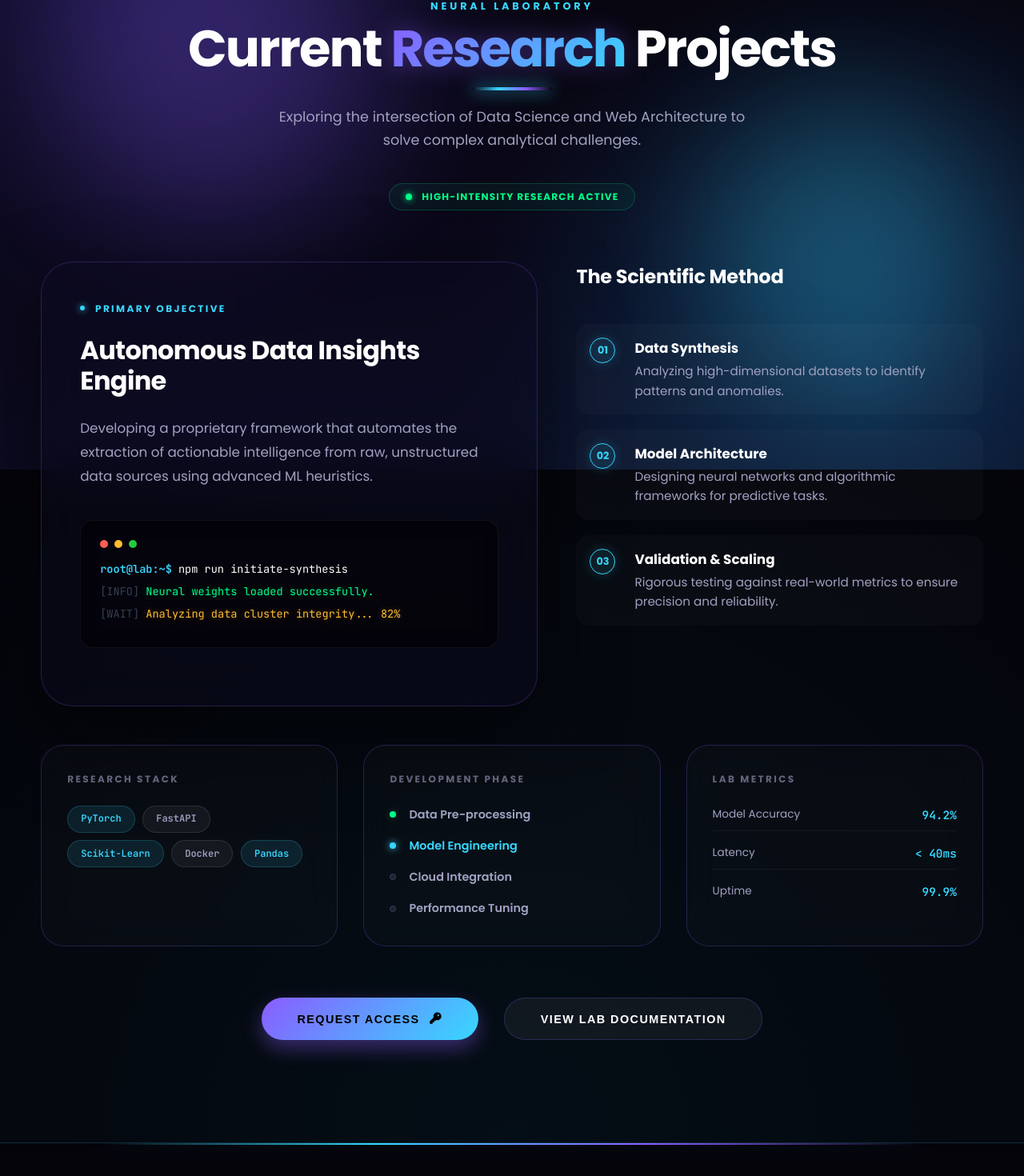
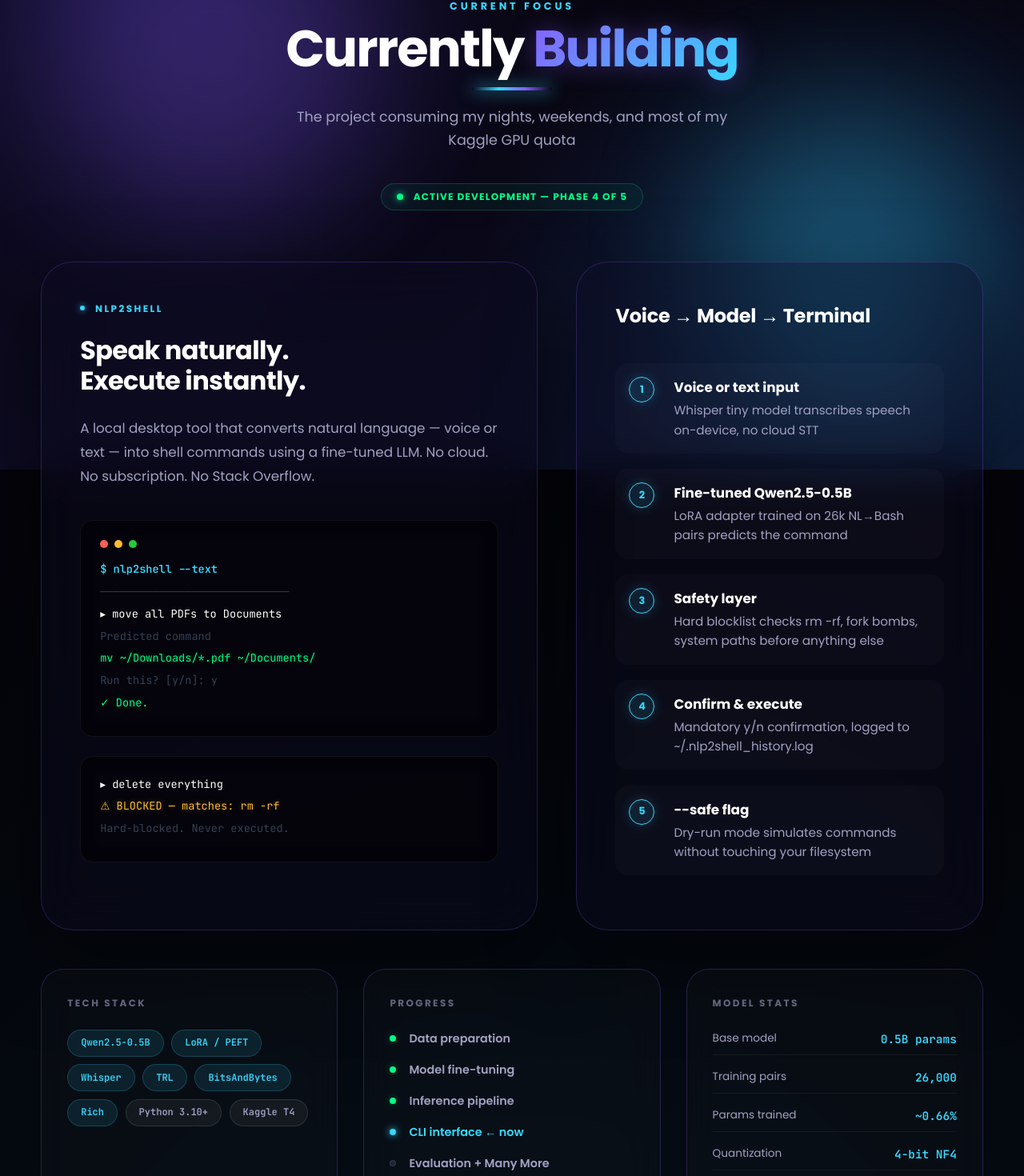
Before and after one commit to HassanNawaz14/Portfolio, a React (Vite) app: page /building in a window 1280 px wide. Shown: the part 213-1683 px from the top of the page at 80% size. Built offline with nearby package versions, Linux system fonts and the light colour scheme.

Commit message:
Page Correction: QuickSite + Research

```diff
--- a/src/components/CurrentlyBuilding.jsx
+++ b/src/components/CurrentlyBuilding.jsx
@@ -1,144 +1,196 @@
 import { motion } from 'framer-motion';
 
+const CONTENT = {
+  sectionLabel: "Current Focus",
+  heading: ["Currently ", "Building"],   // second item goes in cyan span
+  subtitle: "The project consuming my nights, weekends, and most of my Kaggle GPU quota",
+  badge: "Active Development — Phase 4 of 5",
+
+  projectName: "NLP2Shell",
+  tagline: ["Speak naturally.", "Execute instantly."],
+  description: "A local desktop tool that converts natural language — voice or text — into shell commands using a fine-tuned LLM. No cloud. No subscription. No Stack Overflow.",
+
+  terminal1: [
+    { type: "prompt", text: "$ nlp2shell --text" },
+    { type: "dim",    text: "─────────────────────────────" },
+    { type: "input",  text: "▸ move all PDFs to Documents" },
+    { type: "dim",    text: "Predicted command" },
+    { type: "output", text: "mv ~/Downloads/*.pdf ~/Documents/" },
+    { type: "dim",    text: "Run this? [y/n]: y" },
+    { type: "output", text: "✓ Done." },
+  ],
+
+  terminal2: [
+    { type: "input",  text: "▸ delete everything" },
+    { type: "warn",   text: "⚠ BLOCKED — matches: rm -rf" },
+    { type: "dim",    text: "Hard-blocked. Never executed." },
+  ],
+
+  flowTitle: "Voice → Model → Terminal",
+  flowSteps: [
+    { label: "Voice or text input",       desc: "Whisper tiny model transcribes speech on-device, no cloud STT" },
+    { label: "Fine-tuned Qwen2.5-0.5B",  desc: "LoRA adapter trained on 26k NL→Bash pairs predicts the command" },
+    { label: "Safety layer",              desc: "Hard blocklist checks rm -rf, fork bombs, system paths before anything else" },
+    { label: "Confirm & execute",         desc: "Mandatory y/n confirmation, logged to ~/.nlp2shell_history.log" },
+    { label: "--safe flag",               desc: "Dry-run mode simulates commands without touching your filesystem" },
+  ],
+
+  techTags: {
+    cyan: ["Qwen2.5-0.5B", "LoRA / PEFT", "Whisper", "TRL", "BitsAndBytes", "Rich"],
+    gray: ["Python 3.10+", "Kaggle T4"],
+  },
+
+  phases: [
+    { label: "Data preparation",    status: "done"   },
+    { label: "Model fine-tuning",   status: "done"   },
+    { label: "Inference pipeline",  status: "done"   },
+    { label: "CLI interface",       status: "active", suffix: " ← now" },
+    { label: "Evaluation + Many More", status: "todo"   },
+  ],
+
+  modelStats: [
+    { label: "Base model",       value: "0.5B params" },
+    { label: "Training pairs",   value: "26,000"      },
+    { label: "Params trained",   value: "~0.66%"      },
+    { label: "Quantization",     value: "4-bit NF4"   },
+    { label: "Inference",        value: "CPU only"    },
+  ],
+
+  buttons: [
+    { label: "View on GitHub",    href: "https://github.com/hassannawaz1423/nlp2shell", primary: true  },
+    { label: "Read the Write-up", href: "#",                                            primary: false },
+  ],
+};
+
 const CurrentlyBuilding = () => {
-  const steps = [
-    { num: '01', title: 'Data Synthesis', text: 'Analyzing high-dimensional datasets to identify patterns and anomalies.' },
-    { num: '02', title: 'Model Architecture', text: 'Designing neural networks and algorithmic frameworks for predictive tasks.' },
-    { num: '03', title: 'Validation & Scaling', text: 'Rigorous testing against real-world metrics to ensure precision and reliability.' }
-  ];
-
-  const phases = [
-    { label: 'Data Pre-processing', status: 'done' },
-    { label: 'Model Engineering', status: 'active' },
-    { label: 'Cloud Integration', status: 'todo' },
-    { label: 'Performance Tuning', status: 'todo' }
-  ];
-
   return (
-    <section id="building" className="currently-building-section">
-      <div className="cb-container">
+    <section id="currently-building" className="currently-building-section">
+      <motion.div
+        className="cb-container"
+        initial={{ opacity: 0, y: 40 }}
+        whileInView={{ opacity: 1, y: 0 }}
+        viewport={{ once: true }}
+        transition={{ duration: 0.8 }}
+      >
         <div className="cb-header">
-          <span className="cb-label">Neural Laboratory</span>
-          <h2 className="cb-title">Current <span>Research</span> Projects</h2>
-          <p className="cb-subtitle">
-            Exploring the intersection of Data Science and Web Architecture to solve
-            complex analytical challenges.
-          </p>
+          <span className="cb-label">{CONTENT.sectionLabel}</span>
+          <h2 className="cb-title">{CONTENT.heading[0]}<span>{CONTENT.heading[1]}</span></h2>
+          <p className="cb-subtitle">{CONTENT.subtitle}</p>
           <div className="cb-status-badge">
-            <span className="cb-status-dot" /> High-Intensity Research Active
+            <div className="cb-status-dot"></div>
+            {CONTENT.badge}
           </div>
         </div>
 
         <div className="cb-main-grid">
-          <motion.div
-            className="cb-card"
-            initial={{ opacity: 0, x: -30 }}
-            whileInView={{ opacity: 1, x: 0 }}
-            viewport={{ once: true }}
-          >
+          {/* Left Card */}
+          <div className="cb-card">
             <div className="cb-card-label">
-              <span className="cb-card-dot" /> Primary Objective
+              <div className="cb-card-dot"></div>
+              {CONTENT.projectName}
             </div>
-            <h3 className="cb-card-title">Autonomous Data Insights Engine</h3>
-            <p className="cb-card-desc">
-              Developing a proprietary framework that automates the extraction of actionable
-              intelligence from raw, unstructured data sources using advanced ML heuristics.
-            </p>
+            <h3 className="cb-card-title">
+              {CONTENT.tagline[0]}<br />{CONTENT.tagline[1]}
+            </h3>
+            <p className="cb-card-desc">{CONTENT.description}</p>
 
             <div className="cb-terminal">
               <div className="cb-terminal-header">
-                <div className="cb-dot red" />
-                <div className="cb-dot yellow" />
-                <div className="cb-dot green" />
+                <div className="cb-dot red"></div>
+                <div className="cb-dot yellow"></div>
+                <div className="cb-dot green"></div>
               </div>
-              <div className="cb-terminal-line">
-                <span className="cb-terminal-prompt">root@lab:~$</span>
-                <span className="cb-terminal-input">npm run initiate-synthesis</span>
-              </div>
-              <div className="cb-terminal-line">
-                <span className="cb-terminal-dim">[INFO]</span>
-                <span className="cb-terminal-output"> Neural weights loaded successfully.</span>
-              </div>
-              <div className="cb-terminal-line">
-                <span className="cb-terminal-dim">[WAIT]</span>
-                <span className="cb-terminal-warn"> Analyzing data cluster integrity... 82%</span>
-              </div>
-            </div>
-          </motion.div>
-
-          <motion.div
-            className="cb-flow"
-            initial={{ opacity: 0, x: 30 }}
-            whileInView={{ opacity: 1, x: 0 }}
-            viewport={{ once: true }}
-          >
-            <h4 className="cb-flow-title">The Scientific Method</h4>
-            <div className="cb-steps">
-              {steps.map((step, i) => (
-                <div key={i} className="cb-flow-step">
-                  <div className="cb-step-num">{step.num}</div>
-                  <div className="cb-step-content">
-                    <b>{step.title}</b>
-                    <span>{step.text}</span>
-                  </div>
+              {CONTENT.terminal1.map((line, i) => (
+                <div key={i} className="cb-terminal-line">
+                  {line.type === 'prompt' && <span className="cb-terminal-prompt">{line.text}</span>}
+                  {line.type === 'dim' && <span className="cb-terminal-dim">{line.text}</span>}
+                  {line.type === 'input' && <span className="cb-terminal-input">{line.text}</span>}
+                  {line.type === 'output' && <span className="cb-terminal-output">{line.text}</span>}
                 </div>
               ))}
             </div>
-          </motion.div>
-        </div>
 
-        <div className="cb-bottom-grid">
-          <div className="cb-small-card">
-            <h4 className="cb-small-card-title">Research Stack</h4>
-            <div className="cb-tags">
-              <span className="cb-tag cyan">PyTorch</span>
-              <span className="cb-tag gray">FastAPI</span>
-              <span className="cb-tag cyan">Scikit-Learn</span>
-              <span className="cb-tag gray">Docker</span>
-              <span className="cb-tag cyan">Pandas</span>
-            </div>
-          </div>
-
-          <div className="cb-small-card">
-            <h4 className="cb-small-card-title">Development Phase</h4>
-            <div className="cb-phase-list">
-              {phases.map((phase, i) => (
-                <div key={i} className={`cb-phase-item ${phase.status}`}>
-                  <span className={`cb-phase-dot ${phase.status}`} />
-                  {phase.label}
+            <div className="cb-terminal">
+              {CONTENT.terminal2.map((line, i) => (
+                <div key={i} className="cb-terminal-line">
+                  {line.type === 'input' && <span className="cb-terminal-input">{line.text}</span>}
+                  {line.type === 'warn' && <span className="cb-terminal-warn">{line.text}</span>}
+                  {line.type === 'dim' && <span className="cb-terminal-dim">{line.text}</span>}
                 </div>
               ))}
             </div>
           </div>
 
-          <div className="cb-small-card">
-            <h4 className="cb-small-card-title">Lab Metrics</h4>
-            <div className="cb-stats">
-              <div className="cb-stat-row">
-                <span className="cb-stat-label">Model Accuracy</span>
-                <span className="cb-stat-value">94.2%</span>
-              </div>
-              <div className="cb-stat-row">
-                <span className="cb-stat-label">Latency</span>
-                <span className="cb-stat-value">&lt; 40ms</span>
-              </div>
-              <div className="cb-stat-row">
-                <span className="cb-stat-label">Uptime</span>
-                <span className="cb-stat-value">99.9%</span>
-              </div>
+          {/* Right Card */}
+          <div className="cb-card">
+            <h3 className="cb-flow-title">{CONTENT.flowTitle}</h3>
+            <div className="cb-flow-steps">
+              {CONTENT.flowSteps.map((step, i) => (
+                <div key={i} className="cb-flow-step">
+                  <div className="cb-step-num">{i + 1}</div>
+                  <div className="cb-step-content">
+                    <b>{step.label}</b>
+                    <span>{step.desc}</span>
+                  </div>
+                </div>
+              ))}
             </div>
           </div>
         </div>
 
+        <div className="cb-bottom-grid">
+          {/* Tech Stack */}
+          <div className="cb-small-card">
+            <h4 className="cb-small-card-title">Tech Stack</h4>
+            <div className="cb-tags">
+              {CONTENT.techTags.cyan.map((tag, i) => (
+                <span key={i} className="cb-tag cyan">{tag}</span>
+              ))}
+              {CONTENT.techTags.gray.map((tag, i) => (
+                <span key={i} className="cb-tag gray">{tag}</span>
+              ))}
+            </div>
+          </div>
+
+          {/* Progress */}
+          <div className="cb-small-card">
+            <h4 className="cb-small-card-title">Progress</h4>
+            <div className="cb-phase-list">
+              {CONTENT.phases.map((phase, i) => (
+                <div key={i} className={`cb-phase-item ${phase.status === 'active' ? 'active' : ''}`}>
+                  <div className={`cb-phase-dot ${phase.status}`}></div>
+                  {phase.label}{phase.suffix}
+                </div>
+              ))}
+            </div>
+          </div>
+
+          {/* Model Stats */}
+          <div className="cb-small-card">
+            <h4 className="cb-small-card-title">Model Stats</h4>
+            {CONTENT.modelStats.map((stat, i) => (
+              <div key={i} className="cb-stat-row">
+                <span className="cb-stat-label">{stat.label}</span>
+                <span className="cb-stat-value">{stat.value}</span>
+              </div>
+            ))}
+          </div>
+        </div>
+
         <div className="cb-footer">
-          <button className="cb-btn cb-btn-primary">
-            Request Access <i className="fa-solid fa-key" />
-          </button>
-          <button className="cb-btn cb-btn-secondary">
-            View Lab Documentation
-          </button>
+          {CONTENT.buttons.map((btn, i) => (
+            <a
+              key={i}
+              href={btn.href}
+              target={btn.href.startsWith('http') ? "_blank" : "_self"}
+              rel="noreferrer"
+              className={`cb-btn ${btn.primary ? 'cb-btn-primary' : 'cb-btn-secondary'}`}
+            >
+              {btn.label}
+            </a>
+          ))}
         </div>
-      </div>
+      </motion.div>
     </section>
   );
 };
--- a/src/components/Startup.jsx
+++ b/src/components/Startup.jsx
@@ -40,7 +40,7 @@ const Startup = () => {
             viewport={{ once: true }}
             transition={{ delay: 0.2 }}
           >
-            <strong>Accelerating the Web</strong> — Turning visionary ideas into high-performance digital realities, instantly.
+            <strong>Co-Founder</strong> — Turning visionary ideas into high-performance digital realities, instantly.
           </motion.p>
         </div>
 
```
